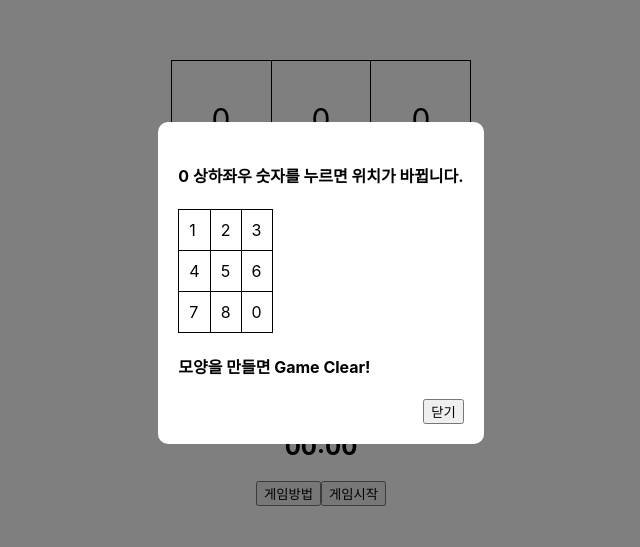
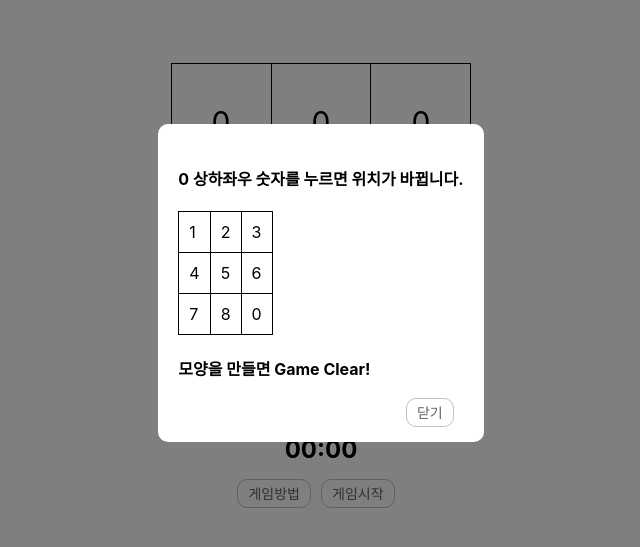
Before and after one commit to dobot0101/numberSlideGame, a React (Create React App) app: page / in a window 1280 px wide. Shown: the part 117-664 px from the top of the page, without its empty margins (319-959 px from the left). Built offline with nearby package versions, Linux system fonts and the light colour scheme.

Commit message:
버튼 디자인 변경, useRef 활용 코드 다른 방식으로 변경

```diff
--- a/src/App.js
+++ b/src/App.js
@@ -1,8 +1,9 @@
-import React, { useState, useRef } from "react";
+import React, { useState, useRef, useEffect } from "react";
 import "./App.css";
 import Tr from "./components/Tr";
 import Modal from "./components/Modal";
 import styled from "styled-components";
+import Button from "./components/Button";
 
 //20200315, ldh, styled-components 사용 css 변경
 const StyledTable = styled.table`
@@ -24,17 +25,16 @@ const App = () => {
     new Array(3).fill(null).map(() => [0, 0, 0])
   );
   const [isStart, setIsStart] = useState(false);
-  const [show, setShow] = useState(true);
+  const [open, setOpen] = useState(true);
   const timerRef = useRef();
 
   //모달 열기
   const openModal = () => {
-    setShow(true);
+    setOpen(true);
   };
 
-  //모달 닫기
   const closeModal = () => {
-    setShow(false);
+    setOpen(false);
   };
 
   //상하좌우에 0 있는지 확인하고 위치 변경
@@ -139,18 +139,18 @@ const App = () => {
 
   return (
     <>
-      <Modal show={show} closeModal={closeModal} />
+      <Modal open={open} closeModal={closeModal} />
       <StyledDiv>
         <StyledTable>
           <tbody>{renderTr()}</tbody>
         </StyledTable>
         <h2 ref={timerRef}>00:00</h2>
         <div>
-          <button onClick={openModal}>게임방법</button>
+          <Button onClick={openModal}>게임방법</Button>
           {!isStart ? (
-            <button onClick={start}>게임시작</button>
+            <Button onClick={start}>게임시작</Button>
           ) : (
-            <button onClick={end}>게임종료</button>
+            <Button onClick={end}>게임종료</Button>
           )}
         </div>
       </StyledDiv>
--- /dev/null
+++ b/src/components/Button.js
@@ -0,0 +1,21 @@
+import React from "react";
+import styled from "styled-components";
+
+const StyledButton = styled.span`
+  border: 1px solid #c1c1c1;
+  padding: 5px 10px;
+  border-radius: 10px;
+  font-size: 14px;
+  color: #606060;
+  cursor: pointer;
+  &:hover {
+    background-color: #eeeeee;
+  }
+  margin-right: 10px;
+`;
+
+const Button = ({ onClick, children }) => {
+  return <StyledButton onClick={onClick}>{children}</StyledButton>;
+};
+
+export default Button;
--- a/src/components/Modal.js
+++ b/src/components/Modal.js
@@ -1,11 +1,12 @@
-import React from "react";
+import React, { useState, useEffect } from "react";
 import styled from "styled-components";
+import Button from "./Button";
 
 const ModalBackground = styled.div`
   position: absolute;
   top: 0;
   left: 0;
-  display: ${props => (!props.show ? `none` : "flex")};
+  display: ${props => (!props.open ? `none` : "flex")};
   justify-content: center;
   align-items: center;
   background: rgba(0, 0, 0, 0.5);
@@ -20,14 +21,10 @@ const ModalContents = styled.div`
   padding: 20px;
 `;
 
-const Modal = ({ show, closeModal }) => {
-  const clickHandler = () => {
-    closeModal();
-  };
-
+const Modal = ({ open, closeModal }) => {
   return (
     <>
-      <ModalBackground show={show}>
+      <ModalBackground open={open}>
         <ModalContents>
           <h4>0 상하좌우 숫자를 누르면 위치가 바뀝니다.</h4>
           <table>
@@ -51,7 +48,7 @@ const Modal = ({ show, closeModal }) => {
           </table>
           <h4>모양을 만들면 Game Clear!</h4>
           <div style={{ textAlign: "right" }}>
-            <button onClick={clickHandler}>닫기</button>
+            <Button onClick={closeModal}>닫기</Button>
           </div>
         </ModalContents>
       </ModalBackground>
--- a/src/components/Td.js
+++ b/src/components/Td.js
@@ -1,4 +1,4 @@
-import React, { useRef } from "react";
+import React, { useRef, useState } from "react";
 import styled from "styled-components";
 
 const StyledTd = styled.td`
@@ -6,17 +6,22 @@ const StyledTd = styled.td`
   padding: 40px;
   font-size: 30px;
   cursor: pointer;
+  background-color: ${props => (props.mouseEnter ? "#e0e0e0" : "white")};
 `;
 
 const Td = ({ rowNum, cellNum, value, onClick }) => {
-  const tdRef = useRef();
+  const [mouseEnter, setMouseEnter] = useState(false);
 
+  //20200316, LDH, useRef -> styled-components 방식으로 변경
+  // const tdRef = useRef();
   const onMouseEnter = () => {
-    tdRef.current.style.backgroundColor = "#e0e0e0";
+    // tdRef.current.style.backgroundColor = "#e0e0e0";
+    setMouseEnter(true);
   };
 
   const onMouseLeave = () => {
-    tdRef.current.style.backgroundColor = "white";
+    // tdRef.current.style.backgroundColor = "white";
+    setMouseEnter(false);
   };
 
   const clickHandler = () => {
@@ -24,15 +29,17 @@ const Td = ({ rowNum, cellNum, value, onClick }) => {
   };
 
   return (
-    <StyledTd
-      className="slide_td"
-      ref={tdRef}
-      onMouseEnter={onMouseEnter}
-      onMouseLeave={onMouseLeave}
-      onClick={clickHandler}
-    >
-      {value}
-    </StyledTd>
+    <>
+      <StyledTd
+        // ref={tdRef}
+        mouseEnter={mouseEnter}
+        onMouseOver={onMouseEnter}
+        onMouseOut={onMouseLeave}
+        onClick={clickHandler}
+      >
+        {value}
+      </StyledTd>
+    </>
   );
 };
 
```
